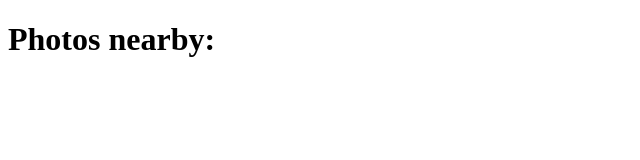
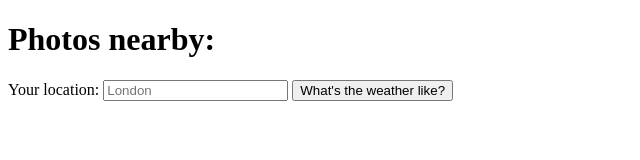
Before and after one commit to AVGP/spotweather, a plain HTML site: page index.html in a window 1280 px wide. Shown: the whole page, without its empty margins (0-640 px from the left). Drawn offline with Linux system fonts and the light colour scheme; no server answers.

Commit message:
Adding possibility to manually determine location.

```diff
--- a/index.html
+++ b/index.html
@@ -2,6 +2,11 @@
 <html>
 <body>
     <h1>Photos nearby:</h1>
+    <form>
+        <label for="location">Your location:</label>
+        <input id="location" name="location" placeholder="London">
+        <button type="button" id="go">What's the weather like?</button>
+    </form>
     <script src="app.js"></script>
 </body>
 </html>
```
